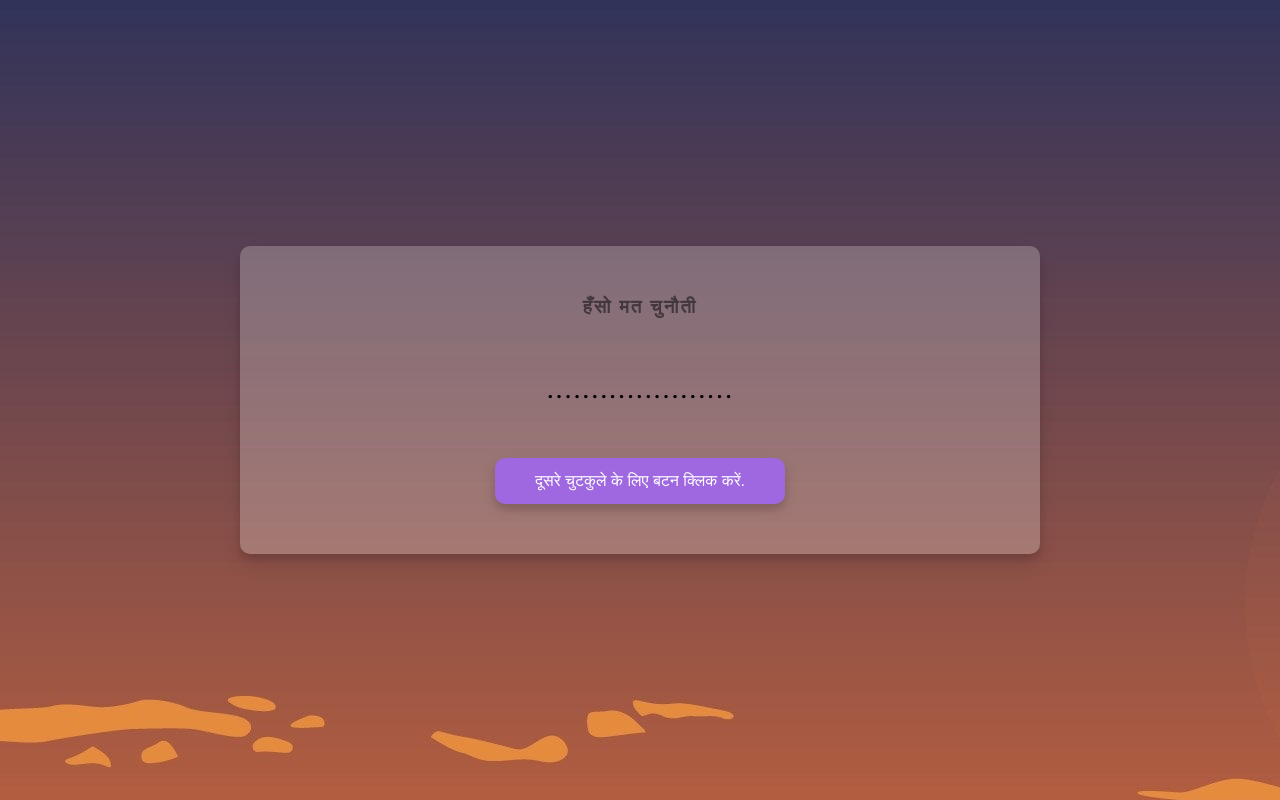
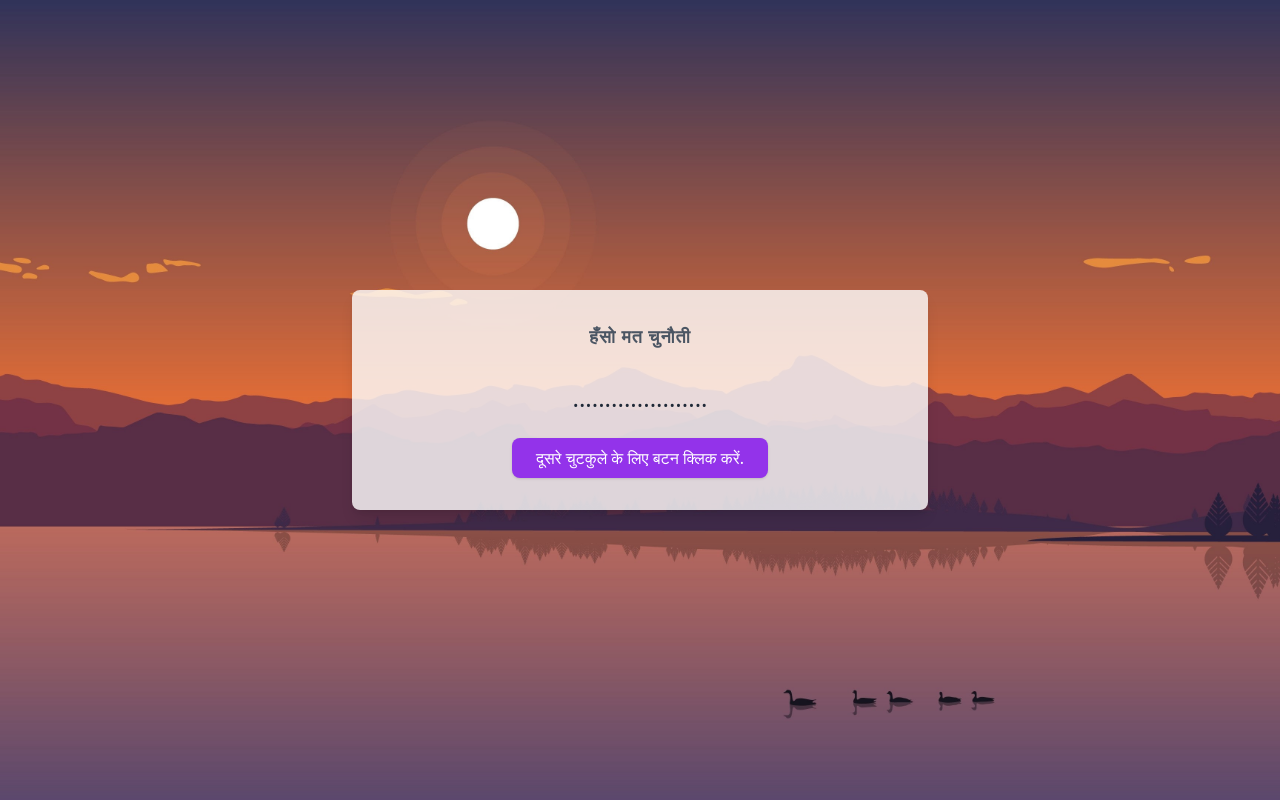
Before and after one commit to Asadullah-nadeem/Hindi-Jokes-API, a plain HTML site: page index.html in a window 1280 px wide. Drawn offline with nearby package versions, Linux system fonts and the light colour scheme; no server answers.

Commit message:
Update index.html

```diff
--- a/index.html
+++ b/index.html
@@ -3,14 +3,35 @@
   <head>
     <meta charset="UTF-8" />
     <meta name="viewport" content="width=device-width, initial-scale=1.0" />
-    <link rel="stylesheet" href="style.css" />
+    <script src="https://cdn.tailwindcss.com"></script>
+    <style>
+      @tailwind base;
+      @tailwind components;
+      @tailwind utilities;
+
+      @keyframes fall-down {
+        0% {
+          transform: translateY(-100%);
+          opacity: 0;
+        }
+        100% {
+          transform: translateY(0);
+          opacity: 1;
+        }
+      }
+
+      .animate-fall-down {
+        animation: fall-down 1s ease-in-out;
+      }
+    </style>
     <title>चुटकुले</title>
   </head>
-  <body>
-    <div class="container">
-      <h3>हँसो मत चुनौती</h3>
-      <div id="joke" class="joke">.....................</div>
-      <button id="jokeBtn" class="btn">दूसरे चुटकुले के लिए बटन क्लिक करें.
+  <body class="flex items-center justify-center h-screen bg-cover bg-center animate-fall-down" style="background-image: url('img.png')">
+    <div class="bg-white/80 rounded-lg shadow-lg p-8 max-w-xl w-full text-center">
+      <h3 class="text-lg font-semibold text-gray-600 tracking-wider">हँसो मत चुनौती</h3>
+      <div id="joke" class="joke text-2xl mt-8 leading-8 text-gray-800">.....................</div>
+      <button id="jokeBtn" class="btn mt-6 px-6 py-2 bg-purple-600 text-white font-medium rounded-lg shadow hover:bg-purple-700 focus:outline-none focus:ring-2 focus:ring-purple-400 focus:ring-offset-2">
+        दूसरे चुटकुले के लिए बटन क्लिक करें.
       </button>
     </div>
     <script src="script.js"></script>
```
